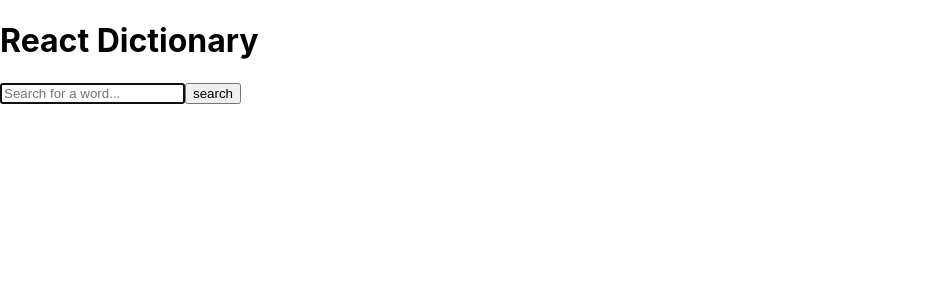
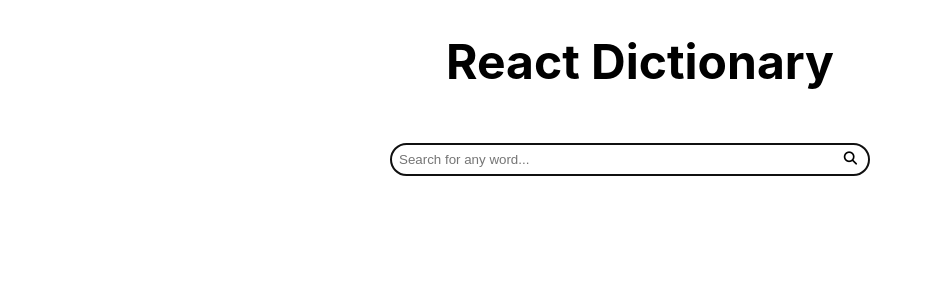
Before and after one commit to robynabe/dictionary-project-react, a React (Create React App) app in the folder dictionary-project/: page / in a window 1280 px wide. Shown: the top 300 px of the page, without its empty margins (0-933 px from the left). Built offline with nearby package versions, Linux system fonts and the light colour scheme.

Commit message:
Basic styling implemented

```diff
--- a/dictionary-project/src/App.js
+++ b/dictionary-project/src/App.js
@@ -1,10 +1,9 @@
-import './App.css';
 import Search from './components/Search';
 
 function App() {
   return (
-    <div className="App">
-      <header className="App-header">
+    <div className="wrapper">
+      <header className="header">
         <h1>React Dictionary</h1>
       </header>
       <main>
--- a/dictionary-project/src/components/Images.js
+++ b/dictionary-project/src/components/Images.js
@@ -5,7 +5,7 @@ export default function Images(props) {
             <section className="image-container">
                 {props.images.map(function(image, i) {
                     return (
-                        <div key={i}>
+                        <div className="images" key={i}>
                             <a href={image.src.original} target="_blank" rel="noreferrer">
                                 <img src={image.src.tiny} alt={props.word}/>
                             </a>
--- a/dictionary-project/src/components/Search.js
+++ b/dictionary-project/src/components/Search.js
@@ -5,7 +5,7 @@ import Images from "./Images";
 import { apiUrl, pApiKey, pApiUrl } from "../variables/variables";
 
 export default function Search () {
-    let [word, setWord] = useState(null);
+    let [word, setWord] = useState("");
     let [result, setResult] = useState(null)
     let [images, setImages] = useState(null);
 
@@ -27,7 +27,7 @@ export default function Search () {
 
         // Pexel API call
         let headers = { Authorization : `Bearer ${pApiKey}`};
-        axios.get(`${pApiUrl}${word}&per_page=4`, { headers : headers }).then(handlePResponse);
+        axios.get(`${pApiUrl}${word}&per_page=8`, { headers : headers }).then(handlePResponse);
     }
 
     // Handles the word entered into the search area
@@ -38,8 +38,8 @@ export default function Search () {
     return (
         <section className="search-container">
             <form onSubmit={search}>
-                <input type="search" placeholder="Search for a word..." autoFocus={true} onChange={handleWordChange}/>
-                <input type="submit" value="search"/>
+                <input className="search-input" type="search" placeholder="Search for any word..." autoFocus={true} onChange={handleWordChange}/>
+                <button className="search-submit" ><i className="fas fa-search"></i></button>
             </form>
             <Results result={result}/>
             <Images images={images}/>
--- a/dictionary-project/src/index.css
+++ b/dictionary-project/src/index.css
@@ -1,13 +1,110 @@
 body {
   margin: 0;
-  font-family: -apple-system, BlinkMacSystemFont, 'Segoe UI', 'Roboto', 'Oxygen',
-    'Ubuntu', 'Cantarell', 'Fira Sans', 'Droid Sans', 'Helvetica Neue',
+  font-family: -apple-system, BlinkMacSystemFont, "Segoe UI", "Roboto", "Oxygen",
+    "Ubuntu", "Cantarell", "Fira Sans", "Droid Sans", "Helvetica Neue",
     sans-serif;
   -webkit-font-smoothing: antialiased;
   -moz-osx-font-smoothing: grayscale;
 }
 
 code {
-  font-family: source-code-pro, Menlo, Monaco, Consolas, 'Courier New',
+  font-family: source-code-pro, Menlo, Monaco, Consolas, "Courier New",
     monospace;
 }
+
+/* Universal Elements */
+.wrapper {
+  max-width: 1000px;
+  display: block;
+  margin: 0 auto;
+}
+h1 {
+  text-align: center;
+  font-size: 2.5rem;
+}
+h2 {
+  font-size: 2rem;
+  margin-top: 0;
+}
+@media (min-width: 500px) {
+  h1 {
+    font-size: 3rem;
+  }
+}
+
+/* SEARCH CONTAINER */
+.search-container {
+  padding: 20px;
+}
+form {
+  position: relative;
+  max-width: 500px;
+  display: block;
+  margin: 0 auto;
+}
+.search-input {
+  width: 100%;
+  max-width: 480px;
+  padding: 8px;
+  border: solid black 1px;
+  border-radius: 30px;
+}
+.search-submit {
+  position: absolute;
+  right: 10px;
+  padding: 8px;
+  border: none;
+  margin-left: 8px;
+  background: transparent;
+}
+@media (min-width: 530px) {
+  .search-submit {
+    right: 25px;
+  }
+}
+
+/* Results */
+.results-wrapper {
+  margin: 20px auto;
+  padding: 20px;
+  box-shadow: 0px 5px 15px rgba(0, 0, 0, 0.1);
+  border-radius: 10px;
+}
+.fa-volume-up {
+  color: black;
+  margin: 0 10px;
+}
+
+/* Images */
+.image-container {
+  margin: 20px auto;
+  padding: 20px;
+  box-shadow: 0px 5px 15px rgba(0, 0, 0, 0.1);
+  border-radius: 10px;
+}
+
+img {
+  display: block;
+  margin: 10px auto;
+  width: 200px;
+  height: auto;
+  border-radius: 4px;
+  margin: 10px auto;
+}
+img:hover {
+  transition: all ease-in-out 350ms;
+  transform: scale(1.05);
+}
+@media (min-width: 500px) {
+  .image-container {
+    display: flex;
+    flex-wrap: wrap;
+  }
+  .images {
+    display: block;
+    margin: 0 auto;
+  }
+  img {
+    margin: 10px;
+  }
+}
```
Also changed, not shown: dictionary-project/src/App.css (deleted).
